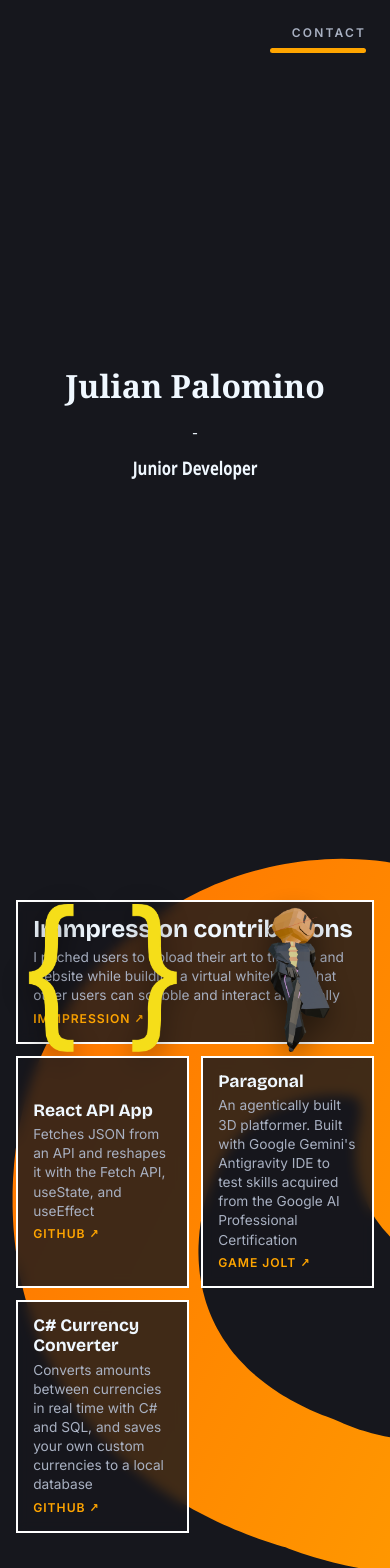
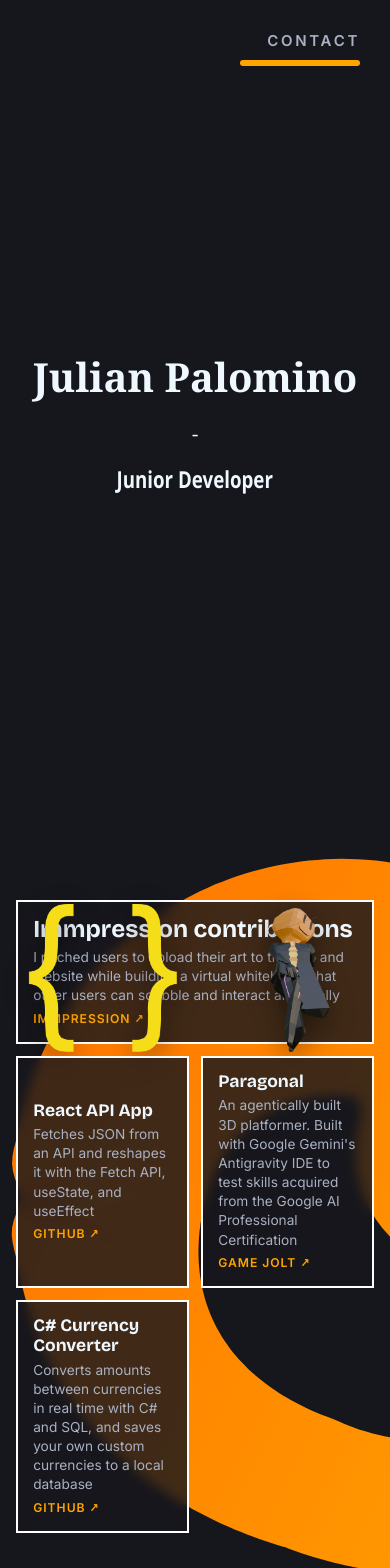
Before and after one commit to Julian-Palo/Portfolio, a React (Vite) app: page / in a window 390 px wide. Shown: the top 1568 px of the page. Built offline with nearby package versions, Linux system fonts and the light colour scheme.

Commit message:
Final touches
Zoomed the header, contact, and footer of the page, they were too tiny before. I also prompted a smooth gripping of the ribbon to my character's hand so that he doesn't look like he's floating

```diff
--- a/src/Figure.jsx
+++ b/src/Figure.jsx
@@ -72,6 +72,13 @@ const LEAD_IN_SAMPLES = 120;
 const TIP_RADIUS = 65;
 // How far inside the ribbon's edge Julian's fist sits, so it overlaps the ribbon
 const GRIP_INSET = 26;
+// How his fist squeezes the ribbon, in viewBox units: the edge is pressed in under the fist
+// and pushed out a little on either side of it
+const GRIP_SPREAD = 14; // how far along the edge the squeeze reaches
+const GRIP_DEPTH = 8;
+const GRIP_BULGE = 2.5;
+const GRIP_TUG = 1.2; // how far the squeeze slides along the edge per degree he swings
+const JULIAN_SHOWS_AT = 0.9;
 
 // Ribbon thickness at a point along the centerline (0 = start, 1 = tip of the curl).
 // Even along the tail, then swells smoothly through the curl.
@@ -88,6 +95,8 @@ const Figure = () => {
   const bodyRef = useRef(null);
   const tipRef = useRef(null);
   const julianRef = useRef(null);
+  const gripRef = useRef(null);
+  const poseGripRef = useRef(null);
 
   // Ties the ribbon's growth to scroll position: grows on the way down, shrinks on the way back up
   useEffect(() => {
@@ -140,9 +149,68 @@ const Figure = () => {
       "--grip-y",
       `${((leftmost.y - view.y) / view.height) * 100}%`,
     );
+    const gripX = leftmost.x + GRIP_INSET;
+    gripRef.current.setAttribute("opacity", 0);
+
+    // The squeeze only moves the outer edge (the side his fist is on), toward the centerline
+    const gripIndex = edges.findIndex(
+      (edge) => edge.left === leftmost || edge.right === leftmost,
+    );
+    const gripSide = edges[gripIndex].left === leftmost ? "left" : "right";
+    const along = [0];
+    for (let i = 1; i <= last; i++) {
+      along.push(
+        along[i - 1] +
+          Math.hypot(points[i].x - points[i - 1].x, points[i].y - points[i - 1].y),
+      );
+    }
+    const grip = { strength: 0, angle: 0 };
+    const squeezed = (edge, i) => {
+      const s = (along[i] - along[gripIndex] - grip.angle * GRIP_TUG) / GRIP_SPREAD;
+      if (!grip.strength || Math.abs(s) > 4) return edge;
+      const bell = (x) => Math.exp(-x * x);
+      const depth =
+        grip.strength *
+        (GRIP_DEPTH * bell(s) - GRIP_BULGE * (bell(s - 2) + bell(s + 2)));
+      const inward = depth / (widths[i] / 2);
+      const side = edge[gripSide];
+      return {
+        ...edge,
+        [gripSide]: {
+          x: side.x + (points[i].x - side.x) * inward,
+          y: side.y + (points[i].y - side.y) * inward,
+        },
+      };
+    };
+
     const slots = hero.querySelectorAll(".slot");
     const reduceMotion = window.matchMedia("(prefers-reduced-motion: reduce)");
     let frame = 0;
+    let count = 0;
+    let progress = 0;
+
+    // Outline of the ribbon up to how far it has grown, pinched where Julian holds it
+    const draw = () => {
+      const shown = edges.slice(0, count + 1).map(squeezed);
+      const left = shown.map((edge) => toPath(edge.left));
+      const right = shown.map((edge) => toPath(edge.right)).reverse();
+      body.setAttribute(
+        "d",
+        progress > 0 ? `M${left.join("L")}L${right.join("L")}Z` : "",
+      );
+      gripRef.current.setAttribute("opacity", grip.strength);
+      gripRef.current.setAttribute(
+        "transform",
+        `translate(${gripX.toFixed(1)} ${leftmost.y.toFixed(1)}) rotate(${(grip.angle * 0.5).toFixed(2)})`,
+      );
+    };
+
+    // Julian reports each pose: how far his body has swung, and how tightly he's holding on
+    poseGripRef.current = (angle, strength) => {
+      grip.angle = angle;
+      grip.strength = strength;
+      draw();
+    };
 
     const update = () => {
       frame = 0;
@@ -160,7 +228,7 @@ const Figure = () => {
         const screen = window.innerHeight;
         raw = (screen - top) / (screen / 2 + height / 2);
       }
-      const progress = reduceMotion.matches ? 1 : Math.min(Math.max(raw, 0), 1);
+      progress = reduceMotion.matches ? 1 : Math.min(Math.max(raw, 0), 1);
 
       // Growth starts where the ribbon crosses the right edge of the screen
       const screenRight = svg.getScreenCTM();
@@ -171,15 +239,9 @@ const Figure = () => {
         0,
       );
 
-      // Outline of the ribbon up to how far it has grown
-      const count = entry + Math.round(progress * (last - entry));
-      const shown = edges.slice(0, count + 1);
-      const left = shown.map((edge) => toPath(edge.left));
-      const right = shown.map((edge) => toPath(edge.right)).reverse();
-      body.setAttribute(
-        "d",
-        progress > 0 ? `M${left.join("L")}L${right.join("L")}Z` : "",
-      );
+      count = entry + Math.round(progress * (last - entry));
+      if (progress < JULIAN_SHOWS_AT) grip.strength = 0;
+      draw();
 
       // Round cap on the growing end
       tip.setAttribute("cx", points[count].x);
@@ -239,14 +301,36 @@ const Figure = () => {
               <stop offset="55%" stopColor="#ffa500" />
               <stop offset="100%" stopColor="#ffb21a" />
             </linearGradient>
+            <radialGradient id="grip-shadow">
+              <stop offset="0%" stopColor="#7a2e00" stopOpacity="0.35" />
+              <stop offset="100%" stopColor="#7a2e00" stopOpacity="0" />
+            </radialGradient>
+            <clipPath id="ribbon-clip">
+              <use href="#ribbon-body" />
+            </clipPath>
           </defs>
           <path ref={leadInRef} d={LEAD_IN} fill="none" />
           <path ref={centerlineRef} d={CENTERLINE} fill="none" />
-          <path ref={bodyRef} fill="url(#ribbon-fill)" />
+          <path ref={bodyRef} id="ribbon-body" fill="url(#ribbon-fill)" />
           <circle ref={tipRef} fill="url(#ribbon-fill)" r="0" />
+          {/* Shadow and tension creases around Julian's fist (origin = the fist) */}
+          <g clipPath="url(#ribbon-clip)">
+            <g ref={gripRef} className="ribbon-grip" opacity="0">
+              <ellipse cx="6" cy="4" rx="40" ry="30" fill="url(#grip-shadow)" />
+              <path className="crease" d="M18 -8 C40 -22 62 -40 88 -58" />
+              <path className="crease" d="M22 2 C46 -2 70 -8 98 -12" />
+              <path className="crease" d="M18 12 C38 20 56 30 74 42" />
+              <path className="crease-light" d="M20 -3 C42 -17 64 -35 90 -53" />
+              <path className="crease-light" d="M22 7 C46 3 70 -3 96 -7" />
+            </g>
+          </g>
         </svg>
 
-        <Julian ref={julianRef} showAt={0.9} />
+        <Julian
+          ref={julianRef}
+          showAt={JULIAN_SHOWS_AT}
+          onPose={(angle, strength) => poseGripRef.current?.(angle, strength)}
+        />
 
         <ul className="projects">
           {projects.map((project) => (
--- a/src/Julian.jsx
+++ b/src/Julian.jsx
@@ -35,6 +35,7 @@ const SWING_PERIOD = 2.6; // seconds per full swing
 const SETTLE_TIME = 1.4; // seconds for the swing to shrink to about a third
 const BLINK_DELAY = 600; // ms after he stops before blinking
 const BLINK_LENGTH = 160;
+const GRIP_TIME = 0.35; // seconds for his fist to tighten on the ribbon once he appears
 
 const Joint = ({ name, children }) => (
   <div
@@ -56,14 +57,20 @@ const Layer = ({ src, className }) => (
 
 // Julian hangs from the outer edge of the ribbon by one hand. He sways while the ribbon is pinned, and once it
 // starts scrolling away the swing slowly dies out, he blinks, and he hangs still.
-// Figure.jsx drives him through `ref.update(progress)` on every scroll frame.
-const Julian = ({ ref, showAt }) => {
+// Figure.jsx drives him through `ref.update(progress)` on every scroll frame, and squeezes the
+// ribbon to match through `onPose(bodyAngle, gripStrength)`.
+const Julian = ({ ref, showAt, onPose }) => {
   const rootRef = useRef(null);
+  const onPoseRef = useRef(onPose);
+  useEffect(() => {
+    onPoseRef.current = onPose;
+  });
   const state = useRef({
     shown: false,
     settling: false,
     settled: false,
     settleStart: 0,
+    shownAt: 0,
     frame: 0,
     blink: 0,
   });
@@ -85,6 +92,13 @@ const Julian = ({ ref, showAt }) => {
         const angle = -follow * degrees * Math.sin(omega * time - lag);
         jointNodes[name].style.transform = `rotate(${angle.toFixed(2)}deg)`;
       }
+      const tighten = reduceMotion.matches
+        ? 1
+        : Math.min((performance.now() / 1000 - current.shownAt) / GRIP_TIME, 1);
+      onPoseRef.current?.(
+        degrees * Math.sin(omega * time),
+        tighten * tighten * (3 - 2 * tighten),
+      );
     };
 
     const blink = () => {
@@ -137,6 +151,9 @@ const Julian = ({ ref, showAt }) => {
     update(progress) {
       const current = state.current;
       const root = rootRef.current;
+      if (progress >= showAt && !current.shown) {
+        current.shownAt = performance.now() / 1000;
+      }
       current.shown = progress >= showAt;
       root.classList.toggle("is-shown", current.shown);
 
--- a/src/index.css
+++ b/src/index.css
@@ -11,6 +11,8 @@
   --font-display: "Bricolage Grotesque", "Segoe UI", sans-serif;
   --font-body: "Inter", "Segoe UI", Tahoma, sans-serif;
   --ease-out: cubic-bezier(0.2, 0.8, 0.2, 1);
+  /* Size of the header, contact link and footer (1.75 = how they look at 175% browser zoom) */
+  --ui-scale: 1.75;
 }
 
 *,
@@ -52,18 +54,18 @@ a {
 
 .contact {
   position: fixed;
-  top: 24px;
-  right: 24px;
+  top: calc(24px * var(--ui-scale));
+  right: calc(24px * var(--ui-scale));
   z-index: 1000;
   display: flex;
   flex-direction: column;
   align-items: flex-end;
-  gap: 6px;
+  gap: calc(6px * var(--ui-scale));
   text-decoration: none;
 }
 
 .contact-label {
-  font-size: 0.75rem;
+  font-size: calc(0.75rem * var(--ui-scale));
   font-weight: 600;
   letter-spacing: 0.18em;
   text-transform: uppercase;
@@ -73,9 +75,9 @@ a {
 
 .contact-bar {
   display: block;
-  width: 96px;
-  height: 5px;
-  border-radius: 3px;
+  width: calc(96px * var(--ui-scale));
+  height: calc(5px * var(--ui-scale));
+  border-radius: calc(3px * var(--ui-scale));
   background: var(--orange);
   transition: width 0.3s var(--ease-out);
 }
@@ -85,7 +87,7 @@ a {
 }
 
 .contact:hover .contact-bar {
-  width: 128px;
+  width: calc(128px * var(--ui-scale));
 }
 
 /* ---------- Hero: ribbon + boxes ---------- */
@@ -133,6 +135,25 @@ a {
 
 .julian.is-shown {
   opacity: 1;
+}
+
+/* Creases pulled into the ribbon by Julian's fist (drawn and moved in Figure.jsx) */
+.ribbon-grip .crease,
+.ribbon-grip .crease-light {
+  fill: none;
+  stroke-linecap: round;
+}
+
+.ribbon-grip .crease {
+  stroke: #c95400;
+  stroke-width: 3;
+  stroke-opacity: 0.45;
+}
+
+.ribbon-grip .crease-light {
+  stroke: #ffd27a;
+  stroke-width: 2;
+  stroke-opacity: 0.55;
 }
 
 .julian-joint,
@@ -299,26 +320,27 @@ header {
   /* Fills the first screen so the ribbon only shows once you scroll */
   min-height: 100vh;
   min-height: 100svh;
-  padding: 0 16px;
+  padding: 0 calc(16px * var(--ui-scale));
   display: flex;
   flex-direction: column;
   justify-content: center;
   align-items: center;
+  font-size: calc(1em * var(--ui-scale));
   font-family: Georgia, "Times New Roman", Times, serif;
 }
 
 .hyphen {
-  margin: 5px;
+  margin: calc(5px * var(--ui-scale));
 }
 
 .jobfield {
-  margin: 5px;
+  margin: calc(5px * var(--ui-scale));
   font-family: "Segoe UI", Tahoma, Geneva, Verdana, sans-serif;
   transform: scaleX(0.8);
 }
 
 .name {
-  margin: 5px 5px 5px 5px;
+  margin: calc(5px * var(--ui-scale));
 }
 
 /* ---------- Body: skill blobs ---------- */
@@ -439,8 +461,9 @@ footer {
   flex-wrap: wrap;
   align-items: center;
   justify-content: space-between;
-  gap: 1.5rem;
-  padding: clamp(2.5rem, 5vw, 4rem) clamp(16px, 6vw, 96px);
+  gap: calc(1.5rem * var(--ui-scale));
+  padding: clamp(calc(2.5rem * var(--ui-scale)), 5vw, calc(4rem * var(--ui-scale)))
+    clamp(calc(16px * var(--ui-scale)), 6vw, calc(96px * var(--ui-scale)));
   background: var(--orange);
   color: var(--bg);
 }
@@ -448,27 +471,31 @@ footer {
 .footer-lead {
   margin: 0;
   font-family: var(--font-display);
-  font-size: clamp(1.5rem, 3vw, 2.5rem);
+  font-size: clamp(
+    calc(1.5rem * var(--ui-scale)),
+    3vw,
+    calc(2.5rem * var(--ui-scale))
+  );
   font-weight: 800;
 }
 
 .footer-links {
   display: flex;
   flex-wrap: wrap;
-  gap: clamp(1rem, 3vw, 2.5rem);
+  gap: clamp(calc(1rem * var(--ui-scale)), 3vw, calc(2.5rem * var(--ui-scale)));
 }
 
 .footer-links a {
   font-weight: 600;
-  font-size: 1.1rem;
+  font-size: calc(1.1rem * var(--ui-scale));
   text-decoration: none;
-  background: linear-gradient(currentColor, currentColor) 0 100% / 0 2px
-    no-repeat;
+  background: linear-gradient(currentColor, currentColor) 0 100% / 0
+    calc(2px * var(--ui-scale)) no-repeat;
   transition: background-size 0.25s var(--ease-out);
 }
 
 .footer-links a:hover {
-  background-size: 100% 2px;
+  background-size: 100% calc(2px * var(--ui-scale));
 }
 
 footer :focus-visible {
@@ -478,6 +505,11 @@ footer :focus-visible {
 /* ---------- Small screens: stack the boxes over the ribbon ---------- */
 
 @media (max-width: 760px) {
+  /* The full desktop size crowds a phone screen */
+  :root {
+    --ui-scale: 1.25;
+  }
+
   .hero-track {
     height: auto;
   }
```
